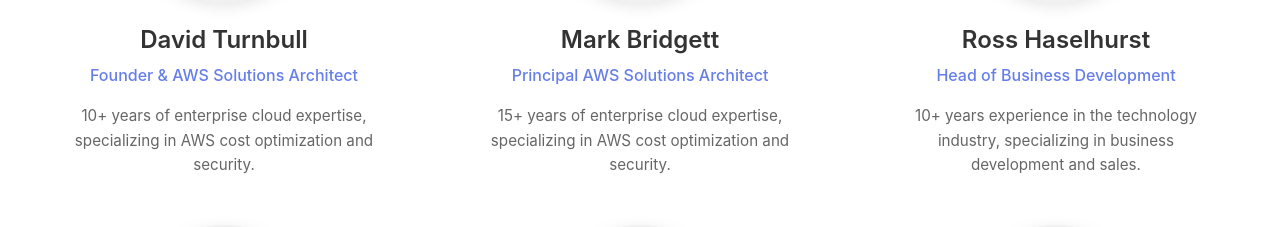
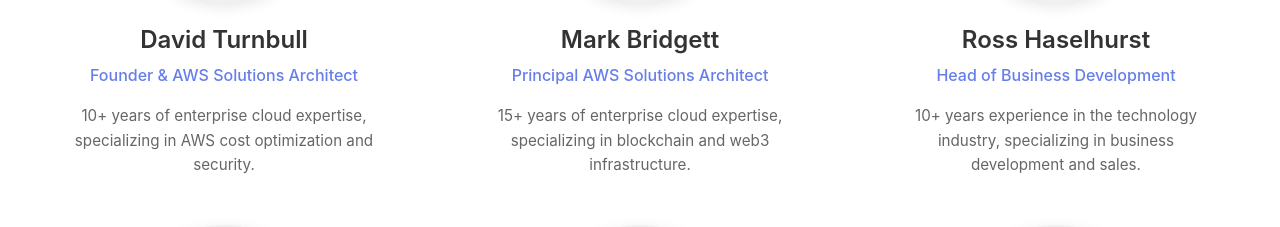
Before and after one commit to North-Point-Digital/north-point-digital.github.io, a React (Create React App) app: page / in a window 1280 px wide. Shown: the part 4115-4342 px from the top of the page. Built offline with nearby package versions, Linux system fonts and the light colour scheme.

Commit message:
updating marks profile

```diff
--- a/src/App.tsx
+++ b/src/App.tsx
@@ -77,7 +77,7 @@
                     {
                       name: "Mark Bridgett",
                       role: "Principal AWS Solutions Architect",
-                      bio: "15+ years of enterprise cloud expertise, specializing in AWS cost optimization and security.",
+                      bio: "15+ years of enterprise cloud expertise, specializing in blockchain and web3 infrastructure.",
                       image: "/team/mark-bridgett.png"
                     },
                     {
```
